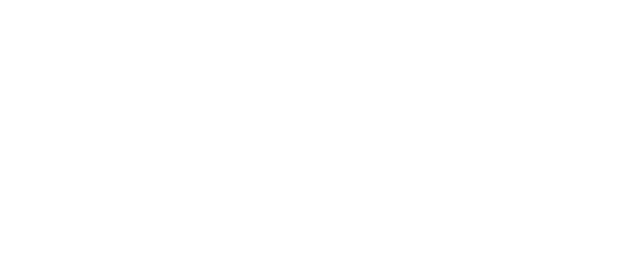
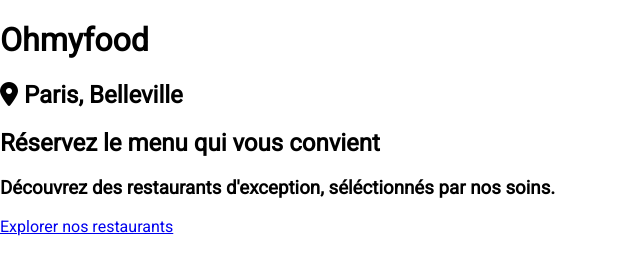
Before and after one commit to wodenp98/PaulVigneron_3_23092021, a website: page index.html in a window 1280 px wide. Shown: the whole page, without its empty margins (0-640 px from the left). Drawn offline with nearby package versions, Linux system fonts and the light colour scheme; files that its build step writes are made by us from their sources; a web font is replaced by a local one.

Commit message:
Début accueil html

```diff
--- a/index.html
+++ b/index.html
@@ -11,10 +11,35 @@
     <link rel="preconnect" href="https://fonts.gstatic.com" crossorigin>
     <link href="https://fonts.googleapis.com/css2?family=Roboto&family=Shrikhand&display=swap" rel="stylesheet">
 
+    <!-- Font awesome -->
+
+    <script src="https://kit.fontawesome.com/460f3ea381.js" crossorigin="anonymous"></script>
     <!-- Liens Css -->
+
     <link rel="stylesheet" href="./style.css">
 </head>
 <body>
 
+    <header class="header">
+
+        <div class="header-title">
+            <h1>Ohmyfood</h1>
+        </div>
+
+        <div class="header-subtitle">
+            <h2><i class="fas fa-map-marker-alt"></i> Paris, Belleville</h2>
+        </div>
+
+        <div class="header-main">
+            <h2>Réservez le menu qui vous convient</h2>
+            <h3>Découvrez des restaurants d'exception, séléctionnés par nos soins.</h3>
+
+            <div>
+                <a href="#mainAncre">Explorer nos restaurants</a>
+            </div>
+        </div>
+
+
+    </header>
 </body>
 </html>
```
